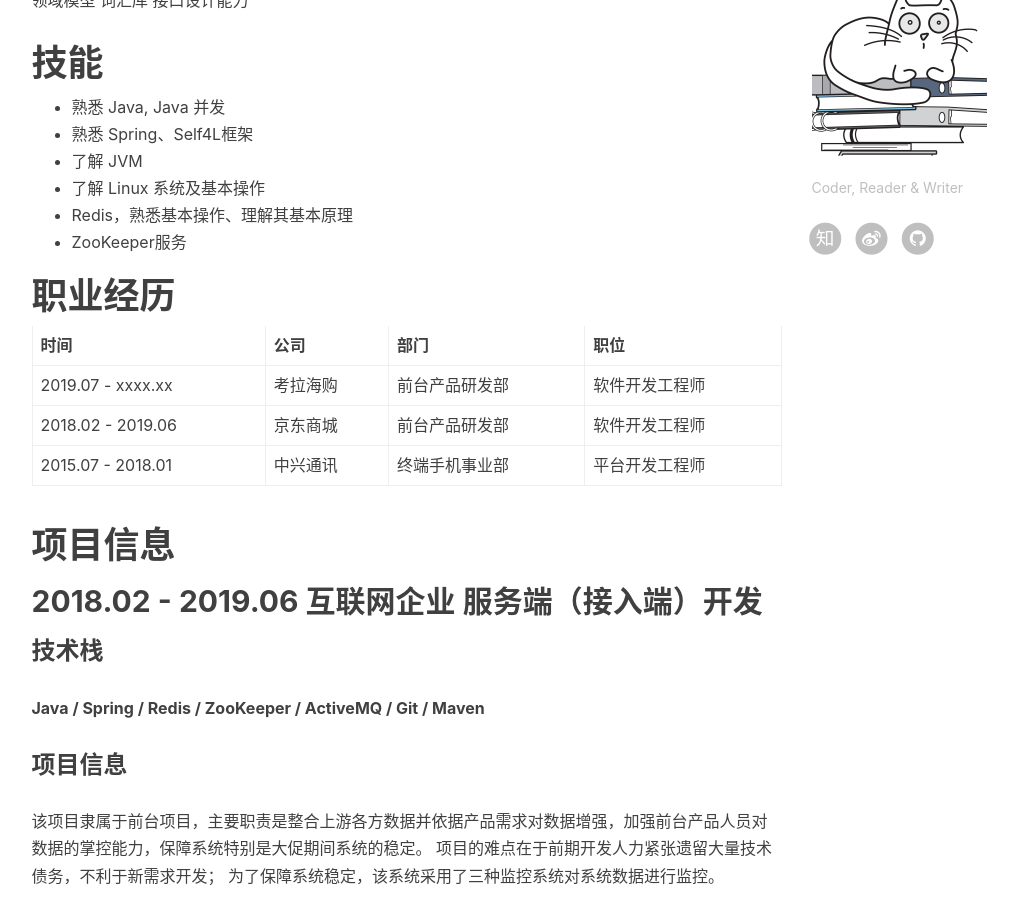
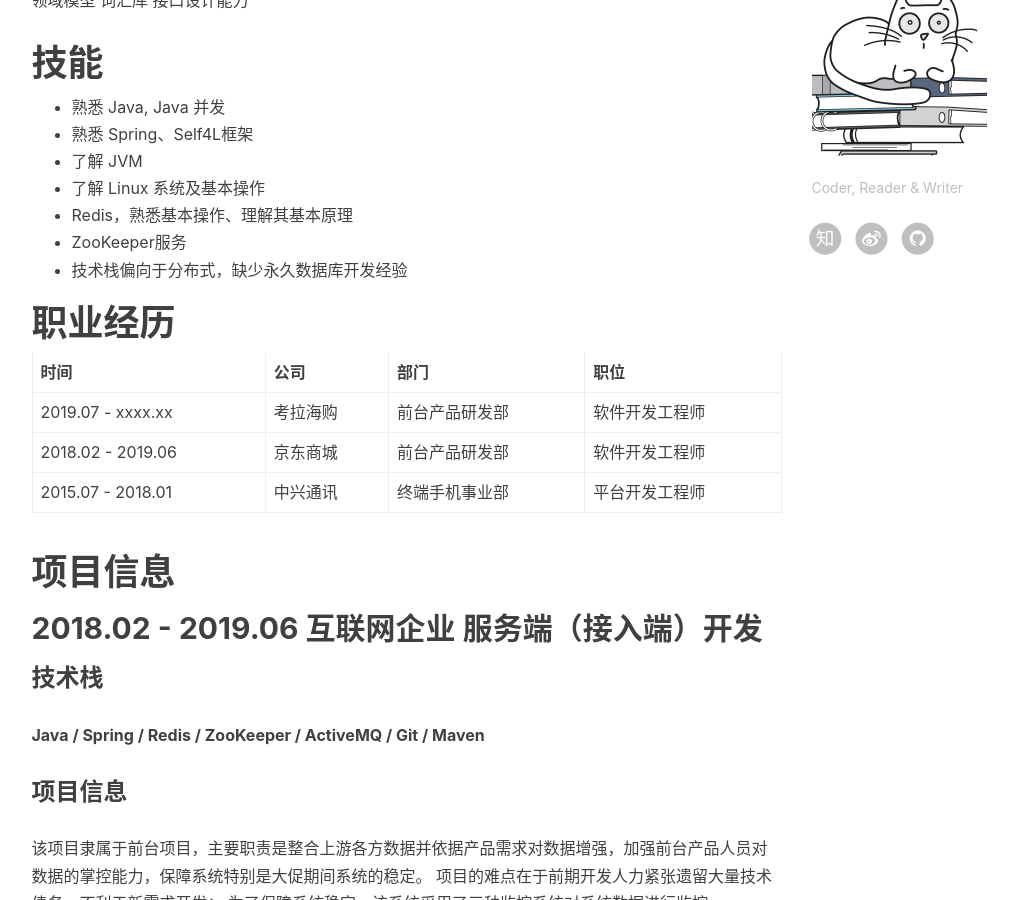
Before and after one commit to fxleyu/fxleyu.github.io, a Jekyll site: the page built from about.md, in a window 1280 px wide and 900 px high, scrolled down 722 px. Shown: the whole window, without its empty margins (136-1154 px from the left). Built offline with Jekyll 4.4.1, drawn with Linux system fonts in a browser that asks for light colours; nearby versions of some CDN libraries; comment, search, counter and statistics services are not loaded.

Commit message:
Update about.md

```diff
--- a/about.md
+++ b/about.md
@@ -24,6 +24,7 @@
 - 了解 Linux 系统及基本操作
 - Redis，熟悉基本操作、理解其基本原理
 - ZooKeeper服务
+- 技术栈偏向于分布式，缺少永久数据库开发经验
 
 
 # 职业经历
```
